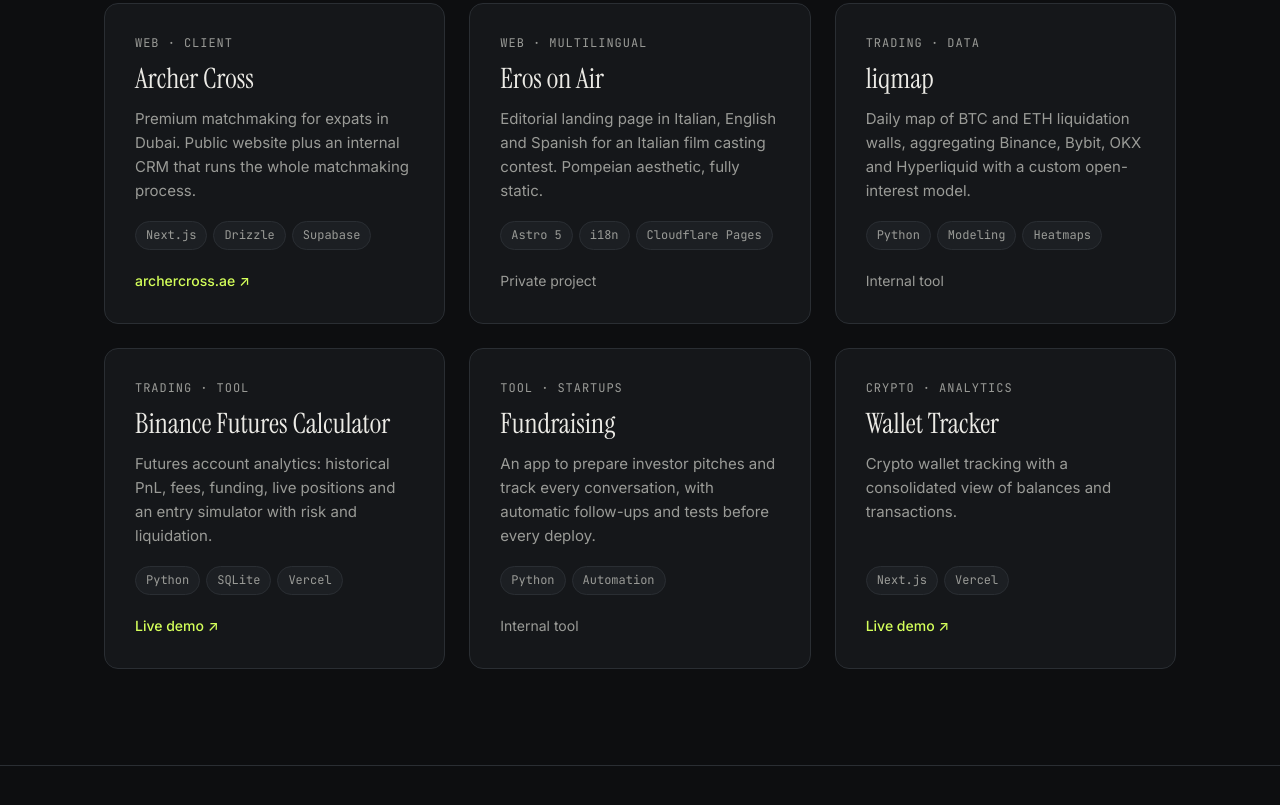
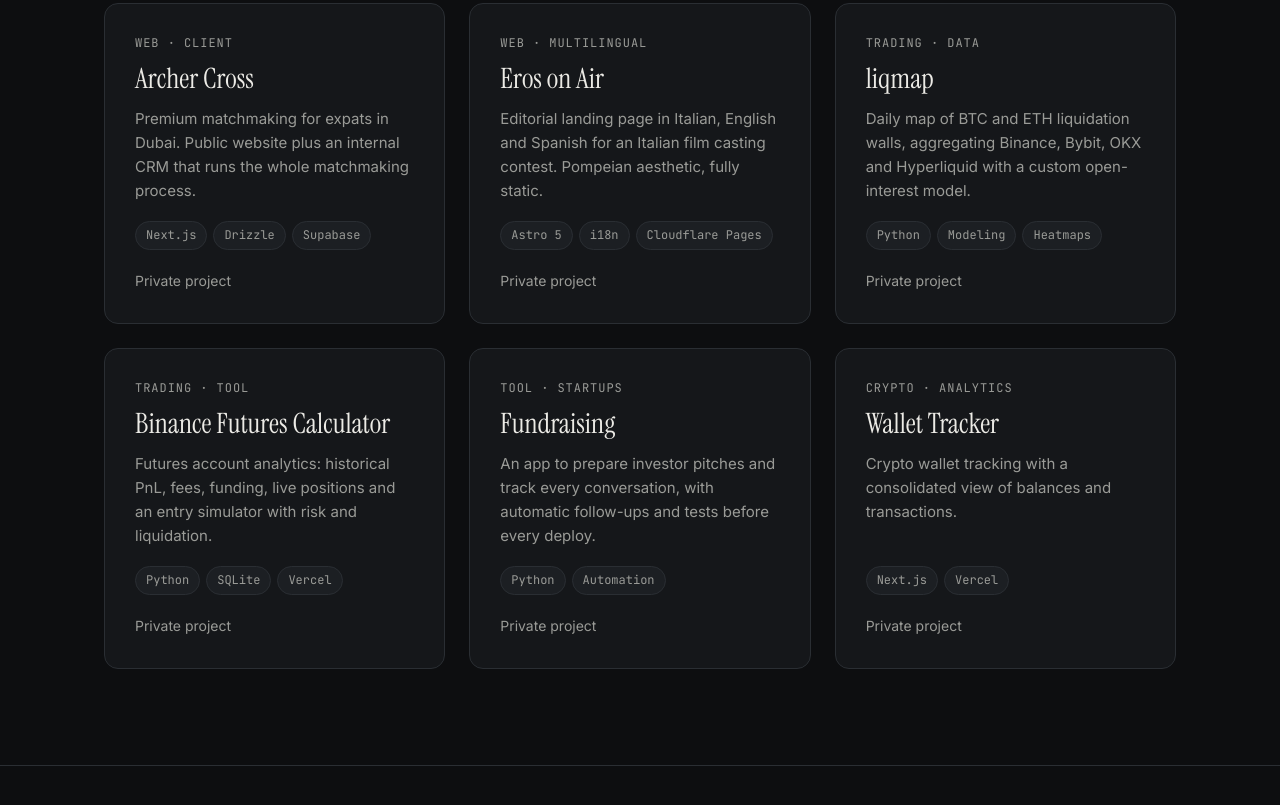
Before and after one commit to cvicportfolio/cvicportfolio.github.io, a plain HTML site: page index.html in a window 1280 px wide. Shown: the part 2149-2954 px from the top of the page. Drawn offline with Linux system fonts and the light colour scheme.

Commit message:
feat: mark all projects as private
Co-Authored-By: Claude Sonnet 5.5 <noreply@anthropic.com>

```diff
--- a/index.html
+++ b/index.html
@@ -165,7 +165,7 @@
   <div class="wrap">
     <div class="section-head">
       <h2>Selected projects</h2>
-      <p>A selection of what I've built. Some are private or client work, so here I describe what they do and how they're built.</p>
+      <p>A selection of what I've built. All of them are private or client work, so here I describe what they do and how they're built.</p>
     </div>
 
     <article class="featured">
@@ -239,7 +239,7 @@
         <h3>Archer Cross</h3>
         <p>Premium matchmaking for expats in Dubai. Public website plus an internal CRM that runs the whole matchmaking process.</p>
         <div class="tags"><span class="tag">Next.js</span><span class="tag">Drizzle</span><span class="tag">Supabase</span></div>
-        <a class="link" href="https://archercross.ae" target="_blank" rel="noopener">archercross.ae ↗</a>
+        <span class="link off">Private project</span>
       </article>
 
       <article class="card">
@@ -255,7 +255,7 @@
         <h3>liqmap</h3>
         <p>Daily map of BTC and ETH liquidation walls, aggregating Binance, Bybit, OKX and Hyperliquid with a custom open-interest model.</p>
         <div class="tags"><span class="tag">Python</span><span class="tag">Modeling</span><span class="tag">Heatmaps</span></div>
-        <span class="link off">Internal tool</span>
+        <span class="link off">Private project</span>
       </article>
 
       <article class="card">
@@ -263,7 +263,7 @@
         <h3>Binance Futures Calculator</h3>
         <p>Futures account analytics: historical PnL, fees, funding, live positions and an entry simulator with risk and liquidation.</p>
         <div class="tags"><span class="tag">Python</span><span class="tag">SQLite</span><span class="tag">Vercel</span></div>
-        <a class="link" href="https://binance-calculator-ten.vercel.app" target="_blank" rel="noopener">Live demo ↗</a>
+        <span class="link off">Private project</span>
       </article>
 
       <article class="card">
@@ -271,7 +271,7 @@
         <h3>Fundraising</h3>
         <p>An app to prepare investor pitches and track every conversation, with automatic follow-ups and tests before every deploy.</p>
         <div class="tags"><span class="tag">Python</span><span class="tag">Automation</span></div>
-        <span class="link off">Internal tool</span>
+        <span class="link off">Private project</span>
       </article>
 
       <article class="card">
@@ -279,7 +279,7 @@
         <h3>Wallet Tracker</h3>
         <p>Crypto wallet tracking with a consolidated view of balances and transactions.</p>
         <div class="tags"><span class="tag">Next.js</span><span class="tag">Vercel</span></div>
-        <a class="link" href="https://tx24-wallet-tracker.vercel.app" target="_blank" rel="noopener">Live demo ↗</a>
+        <span class="link off">Private project</span>
       </article>
     </div>
   </div>
```
